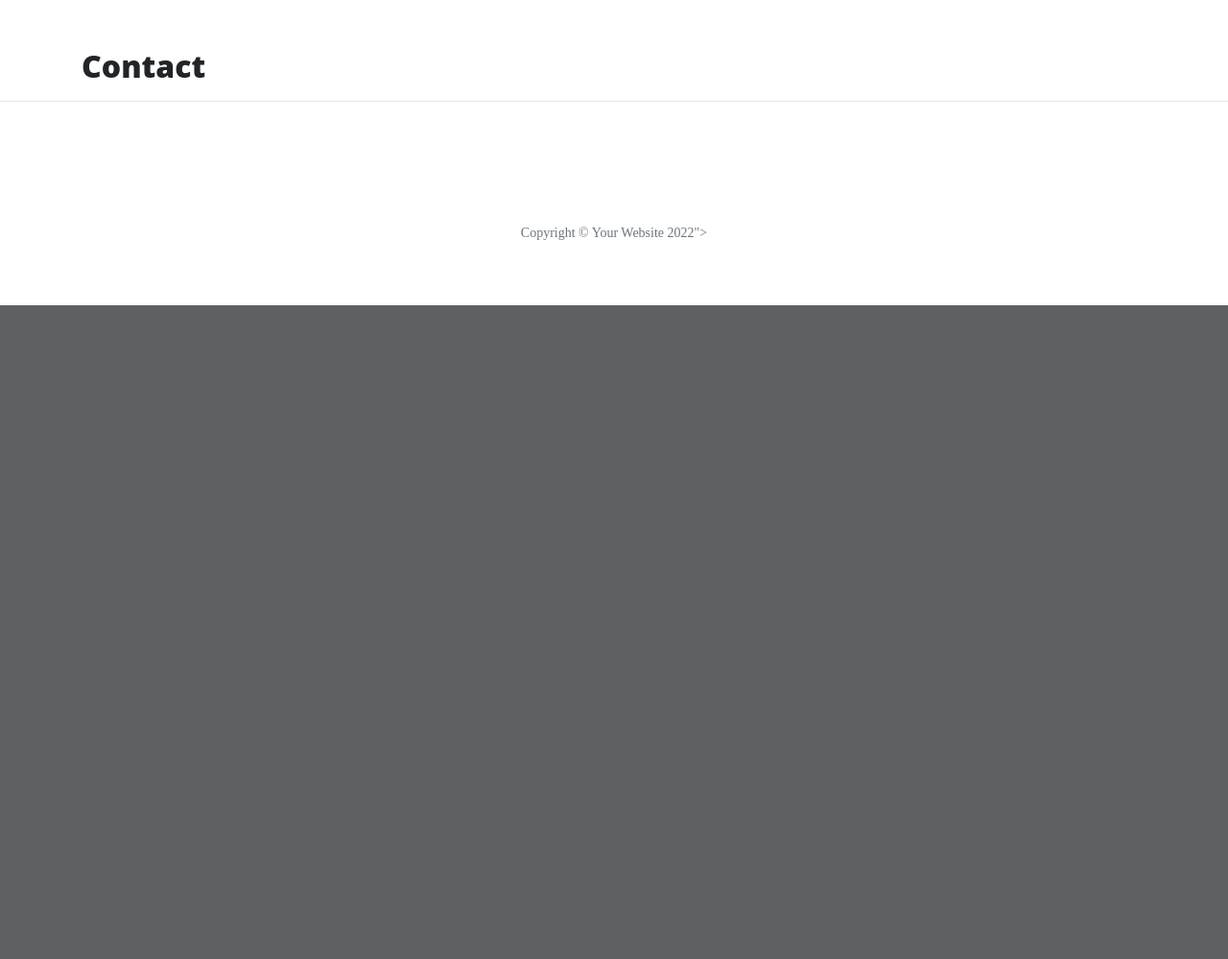
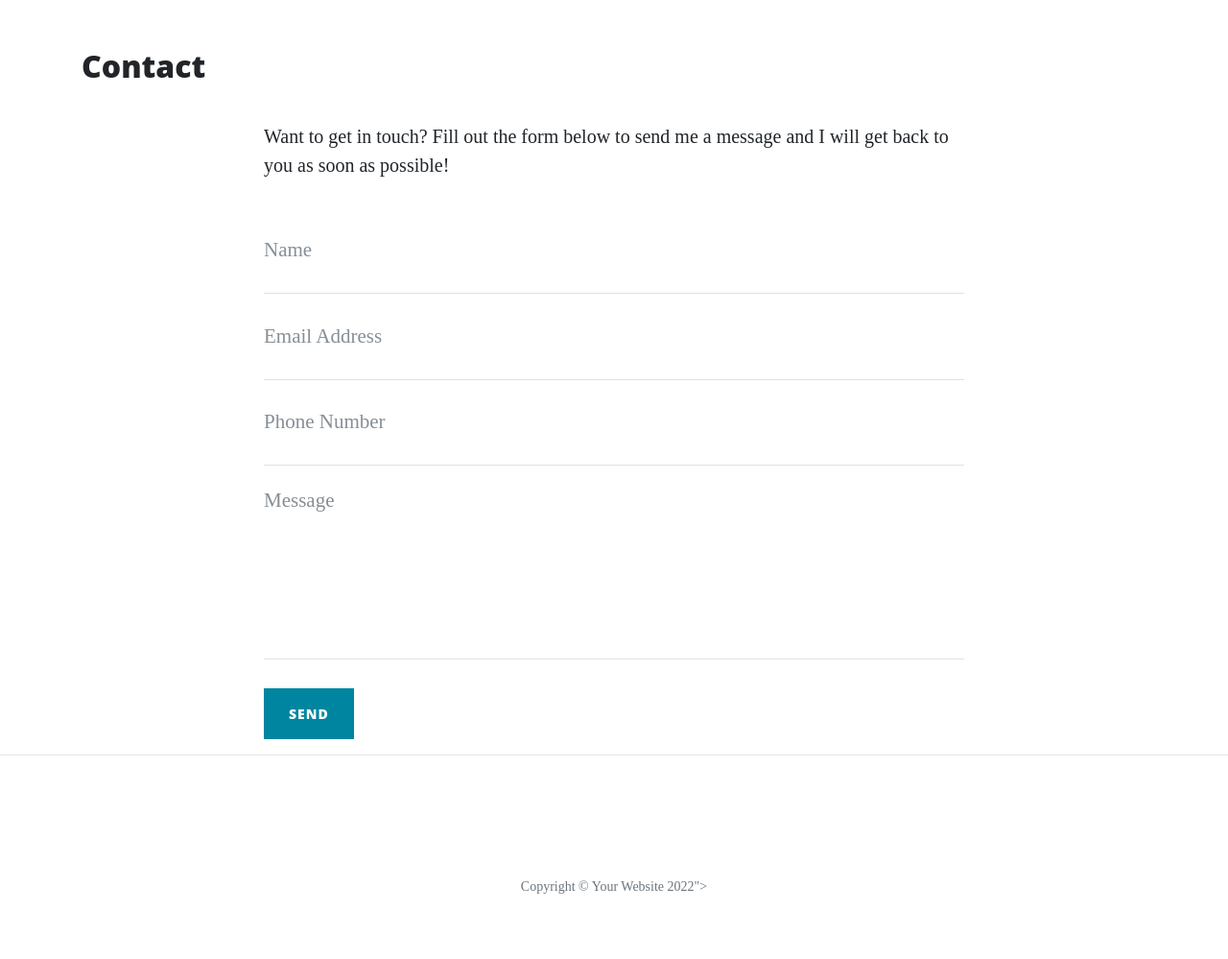
Before and after one commit to dooco/thorin-flask-app, a Flask app: page /contact in a window 1280 px wide. Shown: the part 628-1627 px from the top of the page at 96% size. Before the commit the page ends 946 px from the top, so only its background shows below. Run offline with Flask 2, Linux system fonts and the light colour scheme; some libraries are stand-ins or nearby versions.

Commit message:
add contact code

```diff
--- a/templates/contact.html
+++ b/templates/contact.html
@@ -1,4 +1,52 @@
 {% extends "base.html" %}
 {% block content %}
 <h2>{{ page_title }}</h2>
+
+<div class="row">
+    <div class="col-lg-8 col-md-10 mx-auto">
+        <p>Want to get in touch? Fill out the form below to send me a message and I will get back to you as soon as
+            possible!</p>
+        <!-- Contact Form - Enter your email address on line 19 of the mail/contact_me.php file to make this form work. -->
+        <!-- WARNING: Some web hosts do not allow emails to be sent through forms to common mail hosts like Gmail or Yahoo. It's recommended that you use a private domain email address! -->
+        <!-- To use the contact form, your site must be on a live web host with PHP! The form will not work locally! -->
+        <form name="sentMessage" id="contactForm" novalidate>
+            <div class="control-group">
+                <div class="form-group floating-label-form-group controls">
+                    <label>Name</label>
+                    <input type="text" class="form-control" placeholder="Name" id="name" required
+                        data-validation-required-message="Please enter your name.">
+                    <p class="help-block text-danger"></p>
+                </div>
+            </div>
+            <div class="control-group">
+                <div class="form-group floating-label-form-group controls">
+                    <label>Email Address</label>
+                    <input type="email" class="form-control" placeholder="Email Address" id="email" required
+                        data-validation-required-message="Please enter your email address.">
+                    <p class="help-block text-danger"></p>
+                </div>
+            </div>
+            <div class="control-group">
+                <div class="form-group col-xs-12 floating-label-form-group controls">
+                    <label>Phone Number</label>
+                    <input type="tel" class="form-control" placeholder="Phone Number" id="phone" required
+                        data-validation-required-message="Please enter your phone number.">
+                    <p class="help-block text-danger"></p>
+                </div>
+            </div>
+            <div class="control-group">
+                <div class="form-group floating-label-form-group controls">
+                    <label>Message</label>
+                    <textarea rows="5" class="form-control" placeholder="Message" id="message" required
+                        data-validation-required-message="Please enter a message."></textarea>
+                    <p class="help-block text-danger"></p>
+                </div>
+            </div>
+            <br>
+            <div id="success"></div>
+            <button type="submit" class="btn btn-primary" id="sendMessageButton">Send</button>
+        </form>
+    </div>
+</div>
+
 {% endblock %}
```
